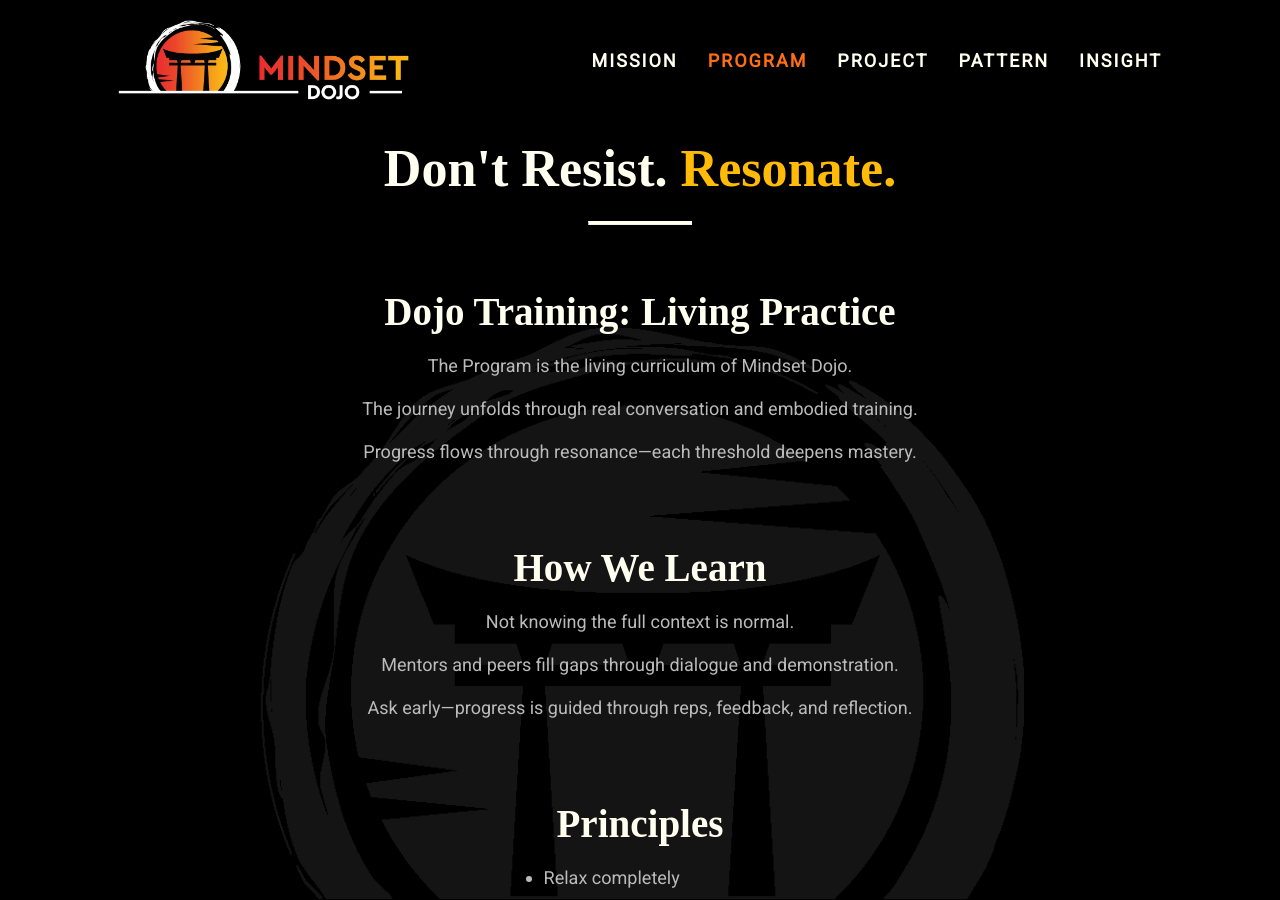
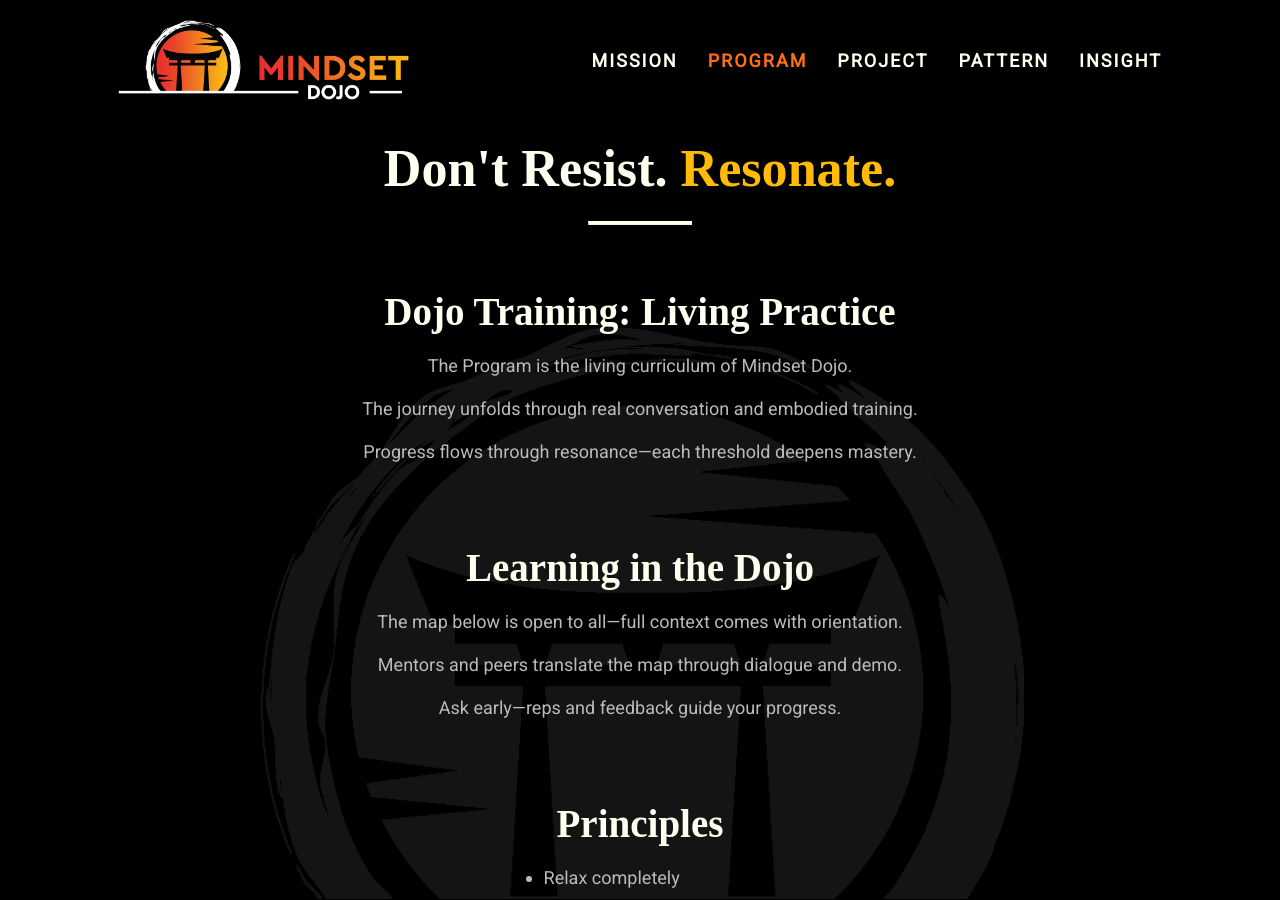
Before and after one commit to mindset-dojo/mindset-dojo.github.io, a Jekyll site: the page built from program.md, in a window 1280 px wide and 900 px high. Built offline with Jekyll 4.4.1, drawn with Linux system fonts in a browser that asks for light colours; some web fonts are replaced; some of the changed text lies outside the part shown.

Commit message:
feat: Program - Learning in the Dojo

```diff
--- a/_data/program.yaml
+++ b/_data/program.yaml
@@ -12,11 +12,11 @@ sections:
         - "Progress flows through resonance—each threshold deepens mastery."
   - type: text
     data:
-      label: "How We Learn"
+      label: "Learning in the Dojo"
       items:
-        - "Not knowing the full context is normal."
-        - "Mentors and peers fill gaps through dialogue and demonstration."
-        - "Ask early—progress is guided through reps, feedback, and reflection."
+        - "The map below is open to all—full context comes with orientation."
+        - "Mentors and peers translate the map through dialogue and demo."
+        - "Ask early—reps and feedback guide your progress."
   - type: list
     data:
       label: "Principles"
@@ -209,7 +209,7 @@ sections:
   - type: authors
     data:
       leadership_flow:
-        label: "⛩️💫 Leadership Circle"
+        label: "⛩️💫 Mentor Circle"
         designation_type: program
         limit: 16
   - type: ctas
```
